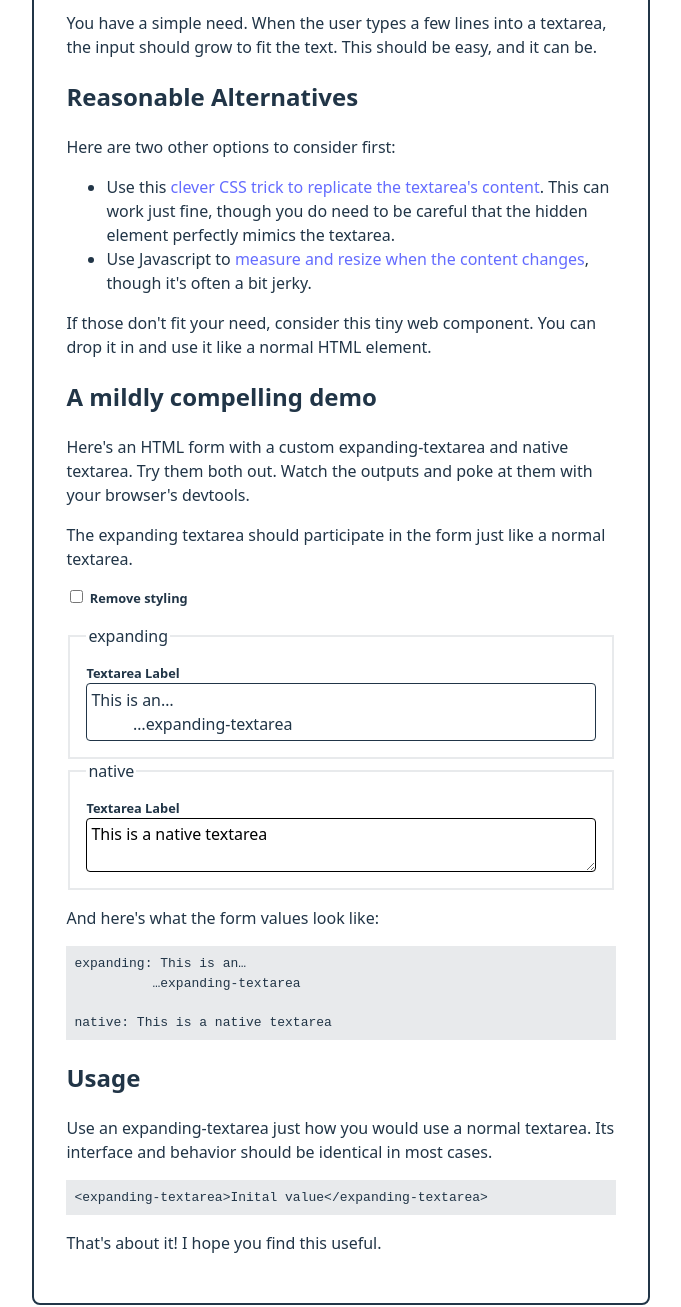
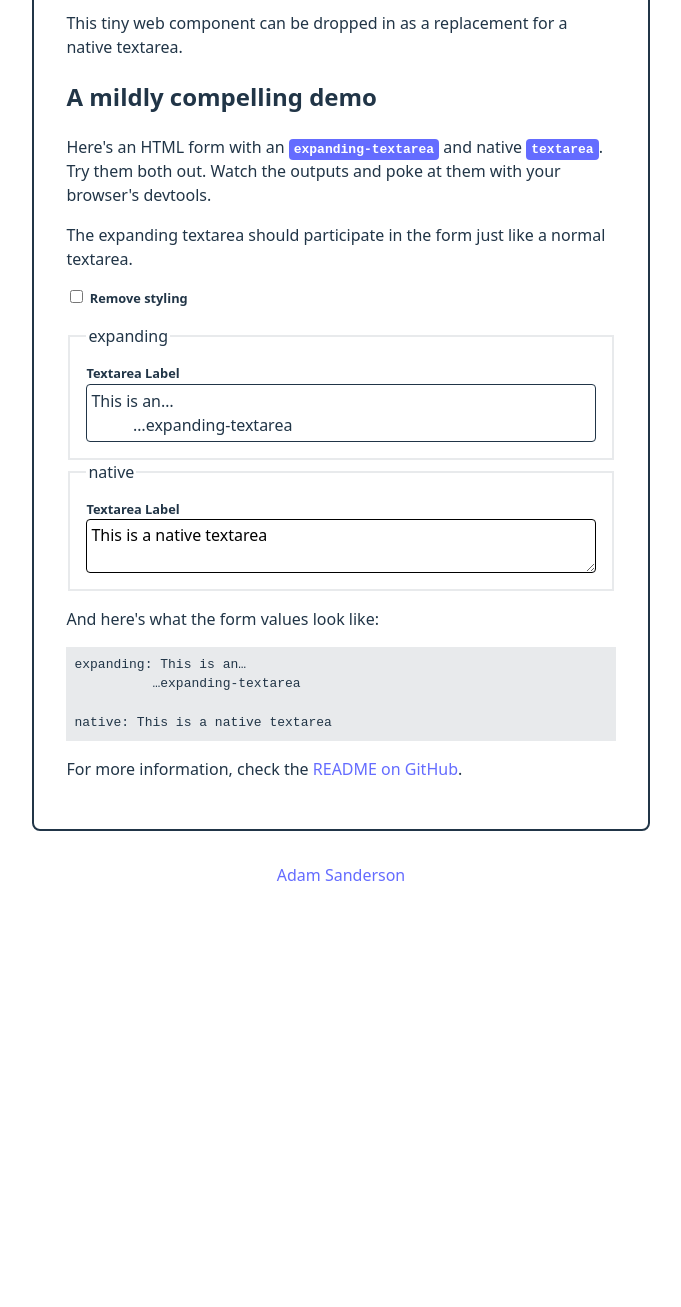
Before and after one commit to adamsanderson/expanding-textarea, a website built with Vite: page packages/demo/index.html in a window 1280 px wide. Shown: the part 180-1487 px from the top of the page, without its empty margins (299-980 px from the left). After the commit the page ends 1083 px from the top, so only its background shows below. Built offline with nearby package versions, Linux system fonts and the light colour scheme.

Commit message:
Update docs

```diff
--- a/packages/demo/index.html
+++ b/packages/demo/index.html
@@ -11,32 +11,12 @@
   <div id="app">
     <h1>Expanding Textarea</h1>
     <p>
-      You have a simple need. When the user types a few lines into a textarea, the input should grow to fit the text.
-      This should be easy, and it can be.
+      This tiny web component can be dropped in as a replacement for a native textarea.
     </p>
-    <h2>Reasonable Alternatives</h2>
-    <p>
-      Here are two other options to consider first:
-    </p>
-    <ul>
-      <li>
-        Use this <a href="https://css-tricks.com/the-cleanest-trick-for-autogrowing-textareas/">clever CSS trick to
-          replicate the textarea's content</a>.
-        This can work just fine, though you do need to be careful that the hidden element perfectly mimics the textarea.
-      </li>
-      <li>
-        Use Javascript to <a href="https://css-tricks.com/auto-growing-inputs-textareas/">measure and resize when the
-          content changes</a>,
-        though it's often a bit jerky.
-      </li>
-    </ul>
-    <p>
-      If those don't fit your need, consider this tiny web component.
-      You can drop it in and use it like a normal HTML element.
-    </p>
+
     <h2>A mildly compelling demo</h2>
     <p>
-      Here's an HTML form with a custom expanding-textarea and native textarea. Try them both out.
+      Here's an HTML form with an <code>expanding-textarea</code> and native <code>textarea</code>. Try them both out.
       Watch the outputs and poke at them with your browser's devtools.
     </p>
     <p>
@@ -62,20 +42,14 @@
       </fieldset>
     </form>
     <p>And here's what the form values look like:</p>
-    <code><pre id='demo-form-output'></pre></code>
+    <pre id='demo-form-output'></pre>
 
-    <h2>Usage</h2>
     <p>
-      Use an expanding-textarea just how you would use a normal textarea. Its interface and behavior
-      should be identical in most cases.
-    </p>
-    <code><pre>&lt;expanding-textarea&gt;Inital value&lt;/expanding-textarea&gt;</pre></code>
-    <p>
-      That's about it! I hope you find this useful.
+      For more information, check the <a href="https://github.com/adamsanderson/expanding-textarea">README on GitHub</a>.
     </p>
   </div>
   <footer>
-    By <a href="https://snakeshands.com/">Adam Sanderson</a>
+    <a href="https://snakeshands.com/">Adam Sanderson</a>
   </footer>
   <script type="module" src="/src/main.ts"></script>
 </body>
--- a/packages/demo/src/style.css
+++ b/packages/demo/src/style.css
@@ -78,6 +78,14 @@ pre {
   background: color-mix(in srgb, currentColor, transparent 90%);
 }
 
+code {
+  padding: 3px 5px;
+  border-radius: 4px;
+  font-weight: bold;
+  background: #646cff;
+  color: white;
+}
+
 #app {
   min-width: 40ch;
   max-width: 60ch;
```
Also changed, not shown: README.md.
